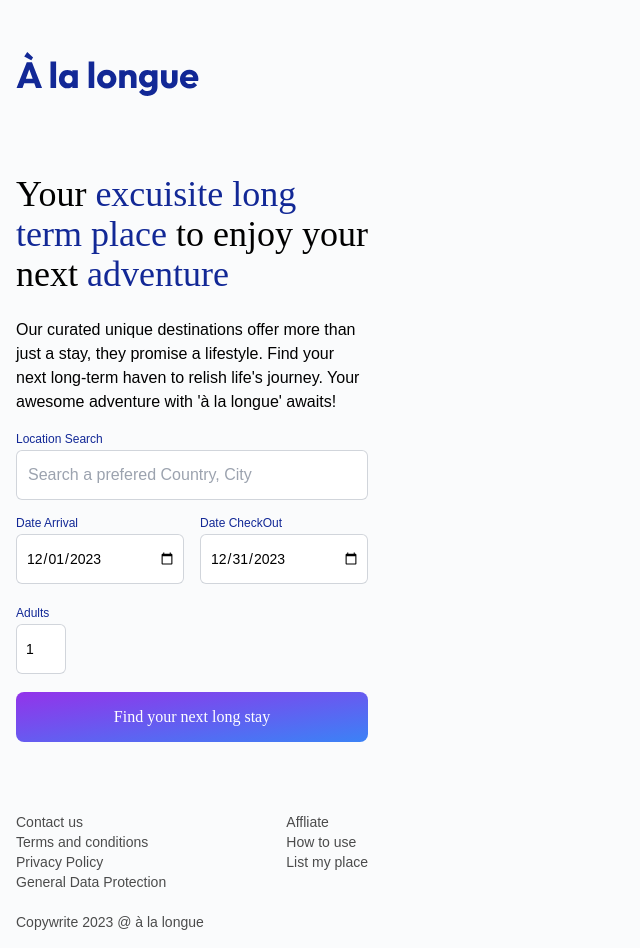
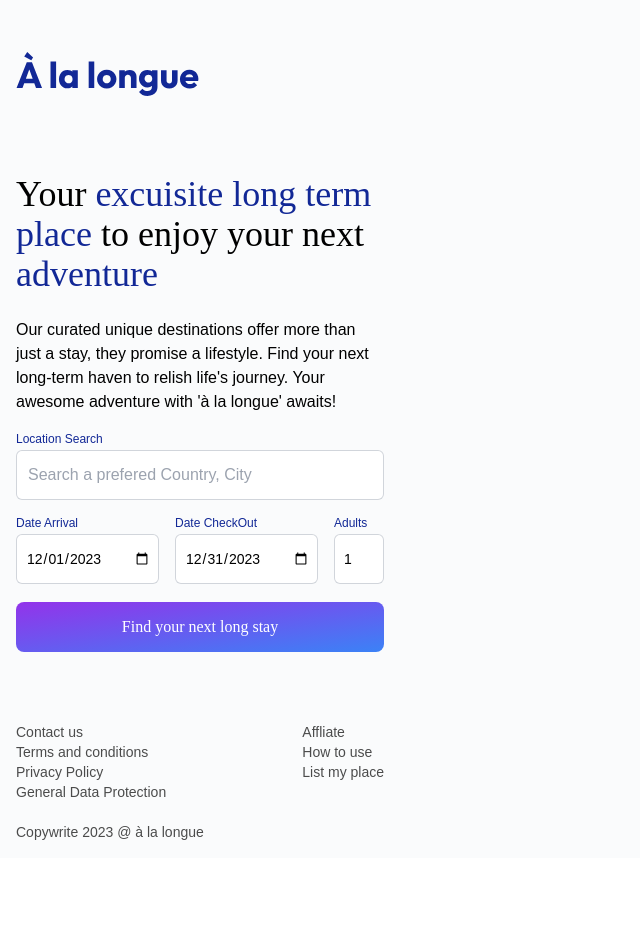
Before and after one commit to mihaimarincea/alalongbooking, a React (Create React App) app: page / in a window 1280 px wide. Shown: the whole page, without its empty margins (0-640 px from the left). After the commit the page ends 858 px from the top, so only its background shows below. Built offline with nearby package versions, Linux system fonts and the light colour scheme; no server answers.

Commit message:
final-changes

```diff
--- a/src/App.tsx
+++ b/src/App.tsx
@@ -42,7 +42,7 @@ const App: React.FC = () => {
   return (
     <div className="min-h-screen bg-[#FAFBFC]">
       <div className="max-w-screen-xl	mx-auto flex flex-col lg:flex-row md:flex-row md:gap-12 h-screen md:h-auto">
-        <div className="md:max-w-sm h-full md:sticky top-0 p-4">
+        <div className="w-full md:max-w-[400px] h-full md:sticky top-0 p-4">
           <div className="mt-[35px]">
             <Logo resetSearch={resetSearch} />
           </div>
```
